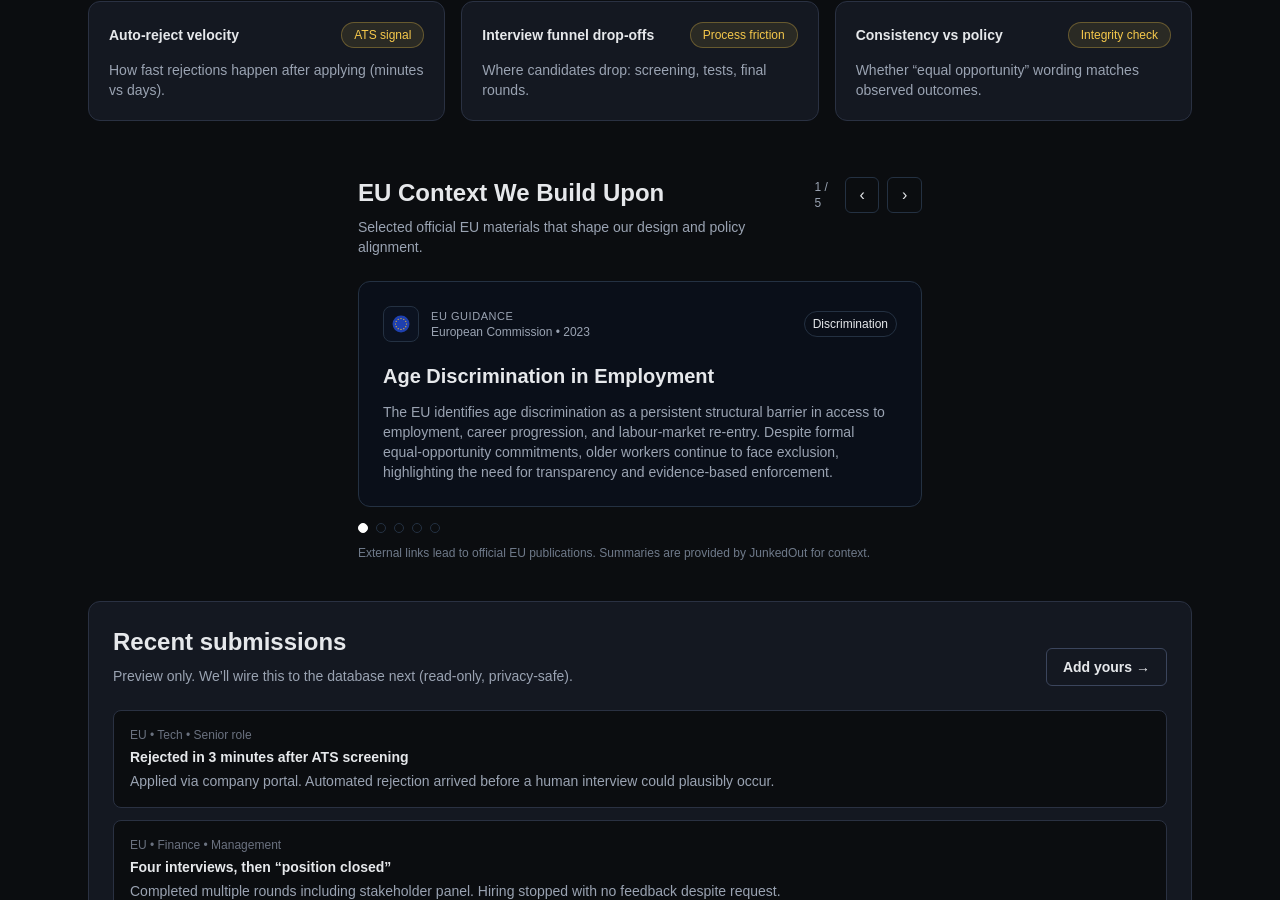
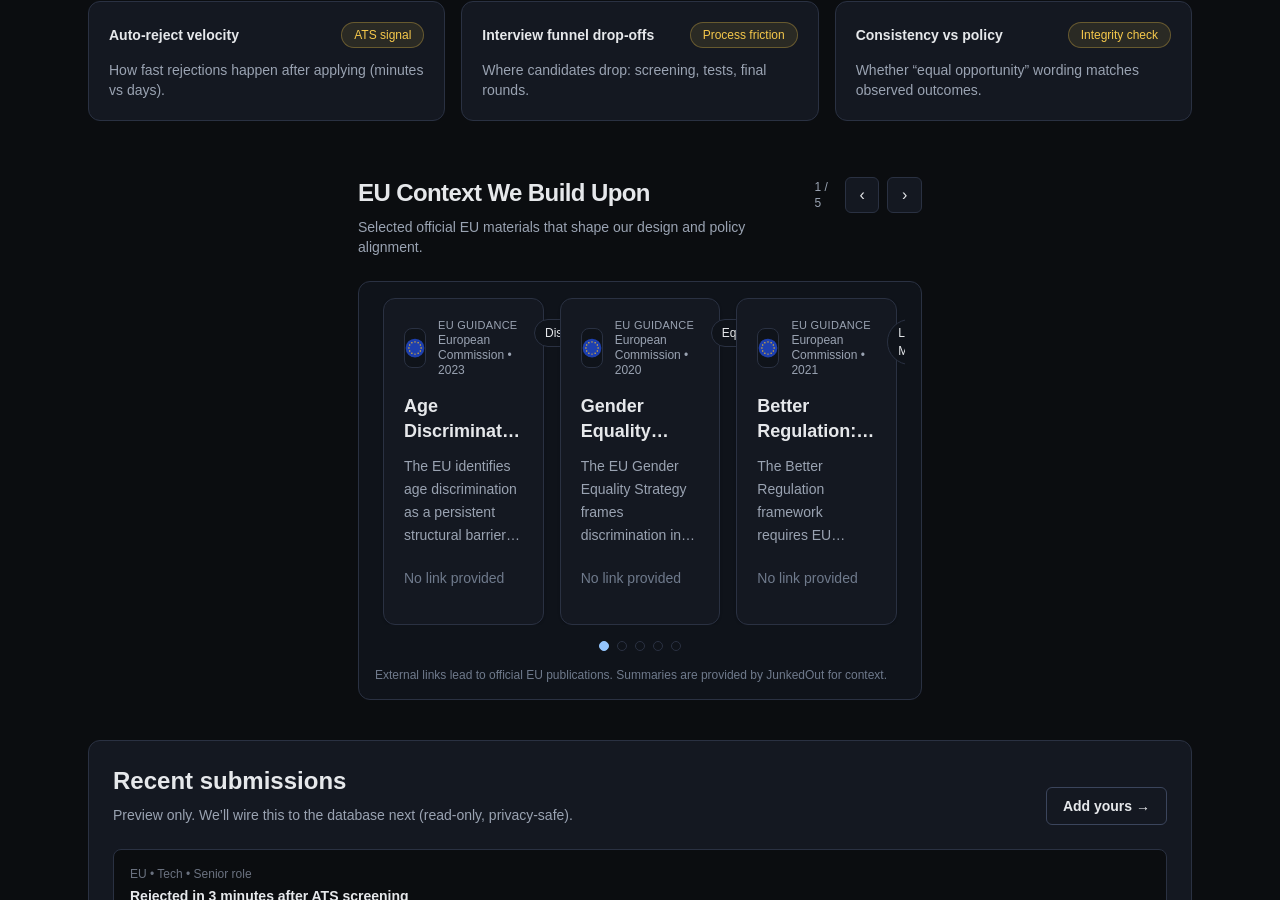
Before and after one commit to sistoyanov69/junkedout-mvp, a Next.js app: page / in a window 1280 px wide. Shown: the part 660-1560 px from the top of the page. Built offline with nearby package versions, Linux system fonts and the light colour scheme.

Commit message:
ui: EU context carousel rail with 3-card view and autoplay-2

```diff
--- a/components/EUContextCarousel.tsx
+++ b/components/EUContextCarousel.tsx
@@ -2,94 +2,122 @@
 
 import Image from "next/image";
 import { useEffect, useMemo, useRef, useState } from "react";
+import type { EUContextItem } from "@/content/eu-context";
 
-/**
- * This type is intentionally minimal and matches content/eu-context.ts.
- * Optional fields allow future enrichment without breaking builds.
- */
-export interface EUContextItem {
-  title: string;
-  summary?: string;
-  description?: string;
-  url?: string;
-  year?: number;
-  tag?: string;
-  source?: string;
+type Props = {
+  items: EUContextItem[];
+  title?: string;
+  subtitle?: string;
+  autoplayMs?: number;
+};
+
+function clamp(n: number, min: number, max: number) {
+  return Math.max(min, Math.min(max, n));
 }
 
-/**
- * Props accept exactly what the content layer exports.
- */
-type Props = {
-  items: EUContextItem[];
-  intervalMs?: number;
-};
+function getLink(it: EUContextItem): string {
+  // Support either `href` or `url` depending on the content schema.
+  if ("href" in it && typeof it.href === "string") return it.href;
+  if ("url" in it && typeof it.url === "string") return it.url;
+  return "";
+}
 
-function text(v?: string | number): string {
-  return v === undefined || v === null ? "" : String(v);
+function getText(it: EUContextItem, key: string): string {
+  if (key in it) {
+    const v = (it as unknown as Record<string, unknown>)[key];
+    if (typeof v === "string") return v;
+    if (typeof v === "number") return String(v);
+  }
+  return "";
 }
 
 export default function EUContextCarousel({
   items,
-  intervalMs = 6500,
+  title = "EU Context We Build Upon",
+  subtitle = "Selected official EU materials that shape our design and policy alignment.",
+  autoplayMs = 6500,
 }: Props) {
-  const count = items.length;
+  const safeItems = useMemo(() => (items ?? []).filter(Boolean), [items]);
+  const total = safeItems.length;
+
+  const [visible, setVisible] = useState(3);
   const [index, setIndex] = useState(0);
-  const [paused, setPaused] = useState(false);
-  const timer = useRef<number | null>(null);
 
-  const current = useMemo(() => {
-    if (count === 0) return null;
-    return items[index % count];
-  }, [items, index, count]);
+  const hoveringRef = useRef(false);
 
   useEffect(() => {
-    if (count <= 1 || paused) return;
+    if (total <= 0) return;
+    setIndex((i) => clamp(i, 0, Math.max(0, total - 1)));
+  }, [total]);
 
-    timer.current = window.setInterval(() => {
-      setIndex((i) => (i + 1) % count);
-    }, intervalMs);
+  useEffect(() => {
+    const update = () => {
+      const w = window.innerWidth;
+      if (w >= 1024) setVisible(3);
+      else if (w >= 768) setVisible(2);
+      else setVisible(1);
+    };
+    update();
+    window.addEventListener("resize", update);
+    return () => window.removeEventListener("resize", update);
+  }, []);
 
-    return () => {
-      if (timer.current) window.clearInterval(timer.current);
+  useEffect(() => {
+    if (total <= 1) return;
+    const t = window.setInterval(() => {
+      if (hoveringRef.current) return;
+      setIndex((i) => (i + 1) % total);
+    }, autoplayMs);
+    return () => window.clearInterval(t);
+  }, [autoplayMs, total]);
+
+  const go = (i: number) => {
+    if (total <= 0) return;
+    const next = ((i % total) + total) % total;
+    setIndex(next);
   };
-  }, [count, paused, intervalMs]);
 
-  if (!current) return null;
+  const prev = () => go(index - 1);
+  const next = () => go(index + 1);
+
+  const slideW = 100 / Math.max(1, visible);
+  const translatePct = index * slideW;
 
   return (
     <section
-      className="w-full mx-auto max-w-6xl px-6 pb-10"
-      onMouseEnter={() => setPaused(true)}
-      onMouseLeave={() => setPaused(false)}
+      className="mx-auto w-full max-w-6xl px-6 pb-10"
+      onMouseEnter={() => {
+        hoveringRef.current = true;
+      }}
+      onMouseLeave={() => {
+        hoveringRef.current = false;
+      }}
     >
-      {/* Header */}
-      <div className="flex items-start justify-between gap-4">
+      <div className="mb-6 flex items-start justify-between gap-4">
         <div>
-          <h2 className="text-2xl font-semibold">
-            EU Context We Build Upon
-          </h2>
-          <p className="mt-2 text-sm text-[#9AA3B2] max-w-2xl">
-            Selected official EU materials that shape our design and policy alignment.
-          </p>
+          <h2 className="text-2xl font-semibold tracking-tight">{title}</h2>
+          <p className="mt-2 text-sm text-[#9AA3B2]">{subtitle}</p>
         </div>
 
         <div className="flex items-center gap-2">
-          <span className="text-xs text-[#9AA3B2]">
-            {index + 1} / {count}
-          </span>
+          <div className="hidden text-xs text-[#9AA3B2] sm:block">
+            {total > 0 ? `${index + 1} / ${total}` : "—"}
+          </div>
 
           <button
-            onClick={() => setIndex((i) => (i - 1 + count) % count)}
-            className="h-9 w-9 rounded-md border border-[#243142] hover:bg-[#0F1A2B]"
+            type="button"
+            onClick={prev}
+            disabled={total <= 1}
+            className="inline-flex h-9 w-9 items-center justify-center rounded-md border border-[#2A3142] bg-[#141821] text-[#E6E8EB] transition hover:bg-[#1B2130] disabled:opacity-40"
             aria-label="Previous"
           >
             ‹
           </button>
-
           <button
-            onClick={() => setIndex((i) => (i + 1) % count)}
-            className="h-9 w-9 rounded-md border border-[#243142] hover:bg-[#0F1A2B]"
+            type="button"
+            onClick={next}
+            disabled={total <= 1}
+            className="inline-flex h-9 w-9 items-center justify-center rounded-md border border-[#2A3142] bg-[#141821] text-[#E6E8EB] transition hover:bg-[#1B2130] disabled:opacity-40"
             aria-label="Next"
           >
             ›
@@ -97,77 +125,102 @@ export default function EUContextCarousel({
         </div>
       </div>
 
-      {/* Card */}
-      <article className="mt-6 rounded-xl border border-[#243142] bg-[#0B1220]/60 p-6">
-        {/* Top row */}
+      <div className="rounded-xl border border-[#2A3142] bg-[#0F131A] p-4">
+        <div className="overflow-hidden">
+          <div
+            className="flex transition-transform duration-500 ease-out"
+            style={{ transform: `translateX(-${translatePct}%)` }}
+          >
+            {safeItems.map((it, i) => {
+              const link = getLink(it);
+              const t = getText(it, "title");
+              const summary = getText(it, "summary");
+              const year = getText(it, "year");
+              const source = getText(it, "source");
+              const tag = getText(it, "tag");
+
+              return (
+                <div
+                  key={`${link || "item"}-${i}`}
+                  className="shrink-0 px-2"
+                  style={{ width: `${slideW}%` }}
+                >
+                  <article className="h-full rounded-xl border border-[#2A3142] bg-[#141821] p-5 shadow-sm">
+                    <div className="flex items-start justify-between gap-3">
                       <div className="flex items-center gap-3">
-          <div className="h-9 w-9 rounded-lg border border-[#243142] bg-[#0B1220] flex items-center justify-center">
-            <Image src="/icons/eu.svg" alt="EU" width={18} height={18} />
+                        <div className="flex h-10 w-10 items-center justify-center rounded-lg border border-[#2A3142] bg-[#0F131A]">
+                          <Image src="/icons/eu.svg" alt="EU" width={22} height={22} />
                         </div>
 
-          <div>
-            <div className="text-[11px] uppercase tracking-wider text-[#9AA3B2]">
+                        <div className="leading-tight">
+                          <div className="text-[11px] uppercase tracking-wide text-[#9AA3B2]">
                             EU Guidance
                           </div>
-            <div className="text-xs text-[#9AA3B2]">
-              {text(current.source || "European Union")}
-              {current.year ? ` • ${current.year}` : ""}
+                          <div className="text-[12px] text-[#9AA3B2]">
+                            {(source || "European Union") + (year ? ` • ${year}` : "")}
+                          </div>
                         </div>
                       </div>
 
-          {current.tag && (
-            <span className="ml-auto text-xs rounded-full border border-[#243142] px-2 py-1">
-              {current.tag}
+                      {tag ? (
+                        <span className="rounded-full border border-[#2A3142] bg-[#0F131A] px-2.5 py-1 text-[12px] text-[#E6E8EB]">
+                          {tag}
                         </span>
+                      ) : null}
+                    </div>
+
+                    <h3 className="mt-4 line-clamp-2 text-lg font-semibold leading-snug text-[#E6E8EB]">
+                      {t}
+                    </h3>
+
+                    <p className="mt-3 line-clamp-4 text-sm leading-relaxed text-[#9AA3B2]">
+                      {summary}
+                    </p>
+
+                    <div className="mt-5">
+                      {link ? (
+                        <a
+                          href={link}
+                          target="_blank"
+                          rel="noreferrer"
+                          className="inline-flex items-center gap-2 text-sm font-semibold text-[#93C5FD] hover:underline"
+                        >
+                          Read original <span aria-hidden>→</span>
+                        </a>
+                      ) : (
+                        <span className="text-sm text-[#6F7A8C]">No link provided</span>
                       )}
                     </div>
+                  </article>
+                </div>
+              );
+            })}
+          </div>
+        </div>
 
-        {/* Content */}
-        <h3 className="mt-5 text-lg sm:text-xl font-semibold">
-          {current.title}
-        </h3>
-
-        {(current.summary || current.description) && (
-          <p className="mt-3 text-sm text-[#9AA3B2] max-w-3xl">
-            {current.summary ?? current.description}
-          </p>
-        )}
-
-        {current.url && (
-          <div className="mt-5">
-            <a
-              href={current.url}
-              target="_blank"
-              rel="noreferrer"
-              className="inline-flex items-center gap-2 text-sm font-semibold hover:text-white"
-            >
-              Read original →
-            </a>
-          </div>
-        )}
-      </article>
-
-      {/* Dots */}
-      {count > 1 && (
-        <div className="mt-4 flex gap-2">
-          {items.map((_, i) => (
+        <div className="mt-4 flex items-center justify-center gap-2">
+          {Array.from({ length: total }).map((_, i) => {
+            const active = i === index;
+            return (
               <button
-              key={i}
-              onClick={() => setIndex(i)}
-              className={`h-2.5 w-2.5 rounded-full border ${
-                i === index
-                  ? "bg-white border-white"
-                  : "border-[#243142]"
+                key={`dot-${i}`}
+                type="button"
+                onClick={() => go(i)}
+                className={`h-2.5 w-2.5 rounded-full border transition ${
+                  active
+                    ? "border-[#93C5FD] bg-[#93C5FD]"
+                    : "border-[#2A3142] bg-[#0F131A] hover:bg-[#1B2130]"
                 }`}
                 aria-label={`Go to item ${i + 1}`}
               />
-          ))}
+            );
+          })}
         </div>
-      )}
 
-      <p className="mt-3 text-xs text-[#6F7A8A]">
+        <p className="mt-4 text-xs text-[#6F7A8C]">
           External links lead to official EU publications. Summaries are provided by JunkedOut for context.
         </p>
+      </div>
     </section>
   );
 }
```
Lines whose indentation alone changed are shown as unchanged.
